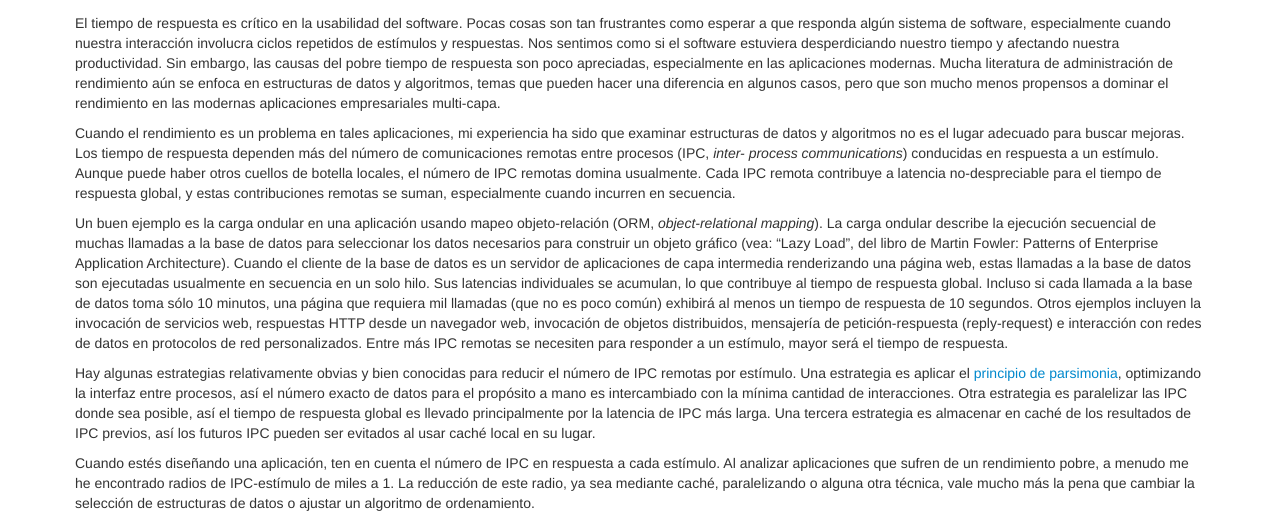
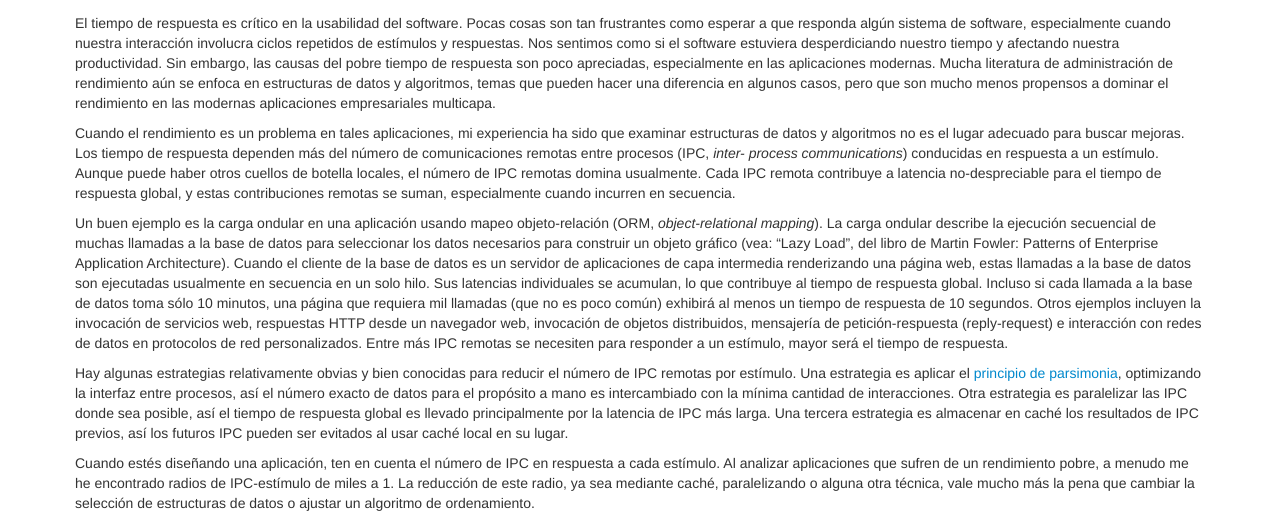
Before and after one commit to esparta/97cosas, a Jekyll site: the page built from programador/ipc-afecta.md, in a window 1280 px wide and 1116 px high. Shown: the part 290-815 px from the top of the window. Built offline with Jekyll 4.4.1, drawn with Linux system fonts in a browser that asks for light colours; comment, search, counter and statistics services are not loaded.

Commit message:
Style corrections on ipc-afecta

```diff
--- a/programador/ipc-afecta.md
+++ b/programador/ipc-afecta.md
@@ -17,7 +17,7 @@ poco apreciadas, especialmente en las aplicaciones modernas. Mucha
 literatura de administración de rendimiento aún se enfoca en estructuras
 de datos y algoritmos, temas que pueden hacer una diferencia en algunos
 casos, pero que son mucho menos propensos a dominar el rendimiento en
-las modernas aplicaciones empresariales multi-capa.
+las modernas aplicaciones empresariales multicapa.
 
 Cuando el rendimiento es un problema en tales aplicaciones, mi
 experiencia ha sido que examinar estructuras de datos y algoritmos no es
@@ -55,7 +55,7 @@ así el número exacto de datos para el propósito a mano es intercambiado
 con la mínima cantidad de interacciones. Otra estrategia es paralelizar
 las IPC donde sea posible, así el tiempo de respuesta global es llevado
 principalmente por la latencia de IPC más larga. Una tercera estrategia
-es almacenar en caché de los resultados de IPC previos, así los futuros
+es almacenar en caché los resultados de IPC previos, así los futuros
 IPC pueden ser evitados al usar caché local en su lugar.
 
 Cuando estés diseñando una aplicación, ten en cuenta el número de IPC en
```
